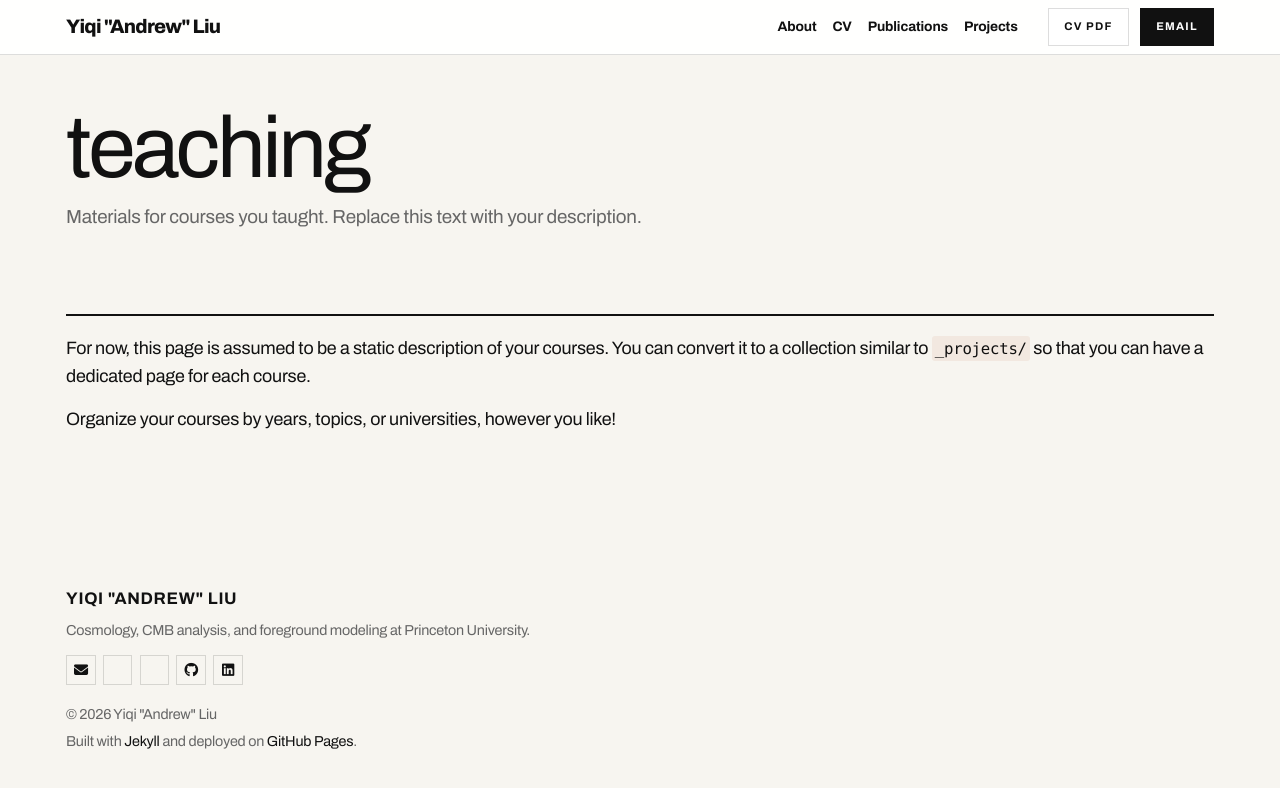
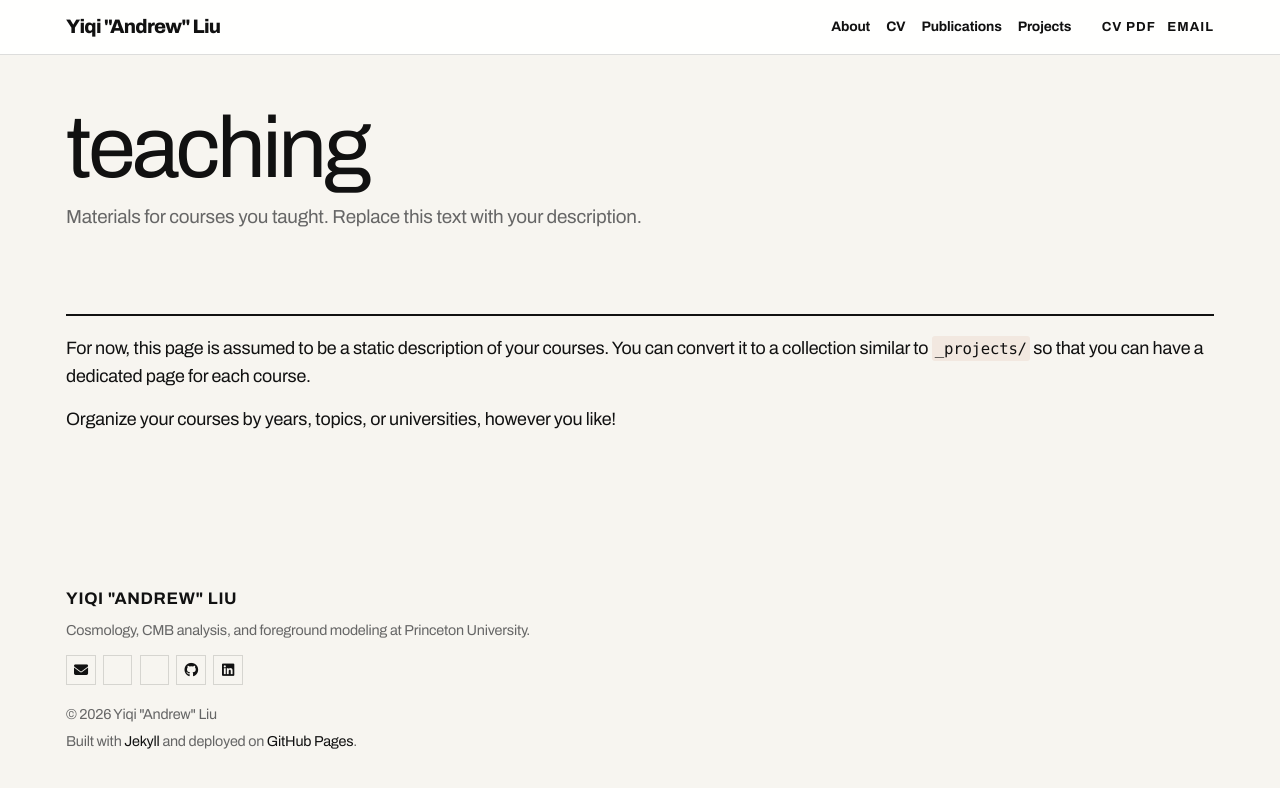
Before and after one commit to liuyiqiandrew/liuyiqiandrew.github.io, a Jekyll site: the page built from _pages/teaching.md, in a window 1280 px wide. Shown: the top 788 px of the page. Built offline with Jekyll 4.4.1, drawn with Linux system fonts in a browser that asks for light colours; comment, search, counter and statistics services are not loaded; a style sheet for code colours, icons or effects is not loaded.

Commit message:
adjust intra-site nav button style

```diff
--- a/_includes/header.html
+++ b/_includes/header.html
@@ -89,8 +89,8 @@
               </ul>
 
               <div class="header-actions">
-                <a class="museum-button museum-button--outline museum-button--small" href="{{ '/assets/pdf/Andrew_CV_v2.pdf' | relative_url }}" target="_blank" rel="noopener noreferrer">CV PDF</a>
-                <a class="museum-button museum-button--solid museum-button--small" href="mailto:{{ site.email | encode_email }}">Email</a>
+                <a class="museum-link-nav" href="{{ '/assets/pdf/Andrew_CV_v2.pdf' | relative_url }}" target="_blank" rel="noopener noreferrer">CV PDF</a>
+                <a class="museum-link-nav" href="mailto:{{ site.email | encode_email }}">Email</a>
               </div>
             </div>
           </div>
--- a/_layouts/cv.html
+++ b/_layouts/cv.html
@@ -16,7 +16,7 @@ layout: default
                 {% endif %}
               </div>
               {% if page.cv_pdf %}
-              <a href="{{ page.cv_pdf | prepend: 'assets/pdf/' | relative_url}}" target="_blank" rel="noopener noreferrer" class="museum-button museum-button--solid">Download PDF</a>
+              <a href="{{ page.cv_pdf | prepend: 'assets/pdf/' | relative_url}}" target="_blank" rel="noopener noreferrer" class="museum-link-nav">Download PDF</a>
               {% endif %}
             </div>
           </header>
--- a/_layouts/page.html
+++ b/_layouts/page.html
@@ -7,7 +7,7 @@ layout: default
           <header class="post-header">
             {% if page.collection == 'projects' %}
             <div class="page-nav">
-              <a class="museum-button museum-button--outline museum-button--small" href="{{ '/projects/' | relative_url }}">
+              <a class="museum-link-nav" href="{{ '/projects/' | relative_url }}">
                 <i class="fas fa-arrow-left" aria-hidden="true"></i>
                 <span>Back to Projects</span>
               </a>
--- a/_sass/_museum.scss
+++ b/_sass/_museum.scss
@@ -197,6 +197,30 @@ h3 {
   min-height: 2.35rem;
   padding: 0.58rem 0.95rem;
   font-size: 0.7rem;
+}
+
+.museum-link-nav {
+  display: inline-flex;
+  align-items: center;
+  gap: 0.45rem;
+  padding: 0.2rem 0;
+  border: 0;
+  background: transparent;
+  color: var(--global-text-color);
+  font-size: 0.82rem;
+  font-weight: 700;
+  letter-spacing: 0.08em;
+  text-transform: uppercase;
+  text-decoration: none;
+  box-shadow: inset 0 -2px 0 0 transparent;
+  transition: color 0.2s ease, box-shadow 0.2s ease;
+}
+
+.museum-link-nav:hover,
+.museum-link-nav:focus {
+  color: var(--museum-ink);
+  text-decoration: none;
+  box-shadow: inset 0 -2px 0 0 var(--museum-ink);
 }
 
 .site-header {
```
Also changed, not shown: _pages/publications.md (+3 -3 lines).
